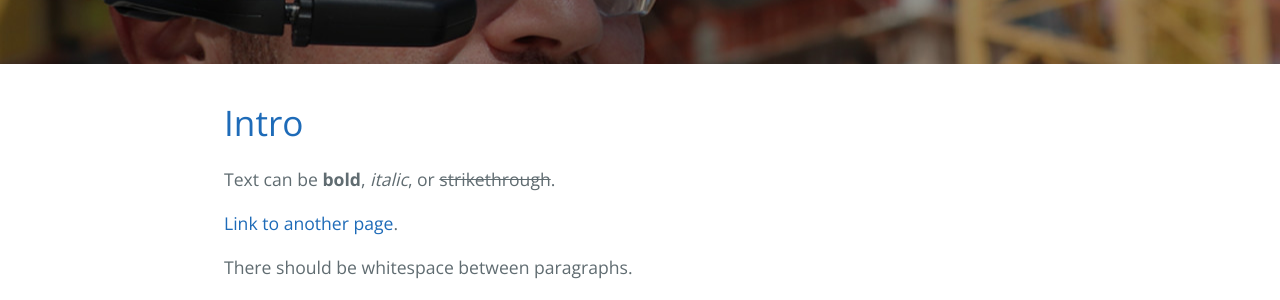
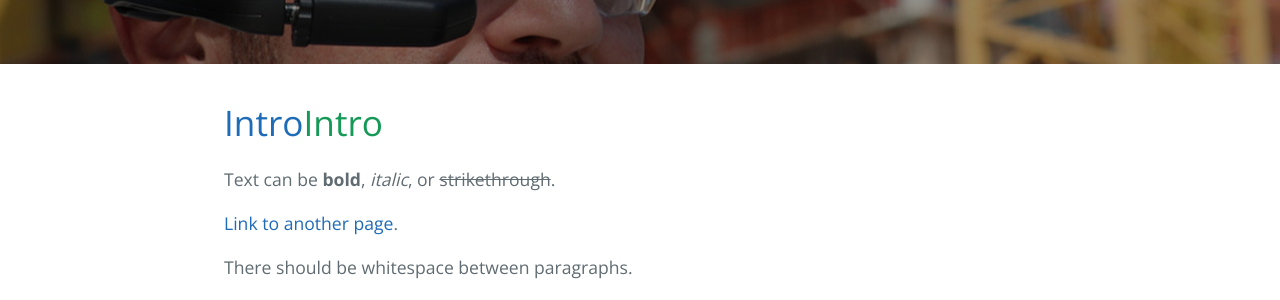
Before and after one commit to Taly-Emmanuela/talytest, a Jekyll site: the page built from index.md, in a window 1280 px wide and 900 px high. Shown: the part 423-723 px from the top of the window. Built offline with Jekyll 4.4.1, drawn with Linux system fonts in a browser that asks for light colours; our own code applies the rules of GitHub Pages for plain Markdown files.

Commit message:
changes header

```diff
--- a/index.md
+++ b/index.md
@@ -2,9 +2,7 @@
 layout: default
 ---
 
-# [Intro](intro)
-
-
+# [Intro](#intro)Intro
 
 Text can be **bold**, _italic_, or ~~strikethrough~~.
 
```
